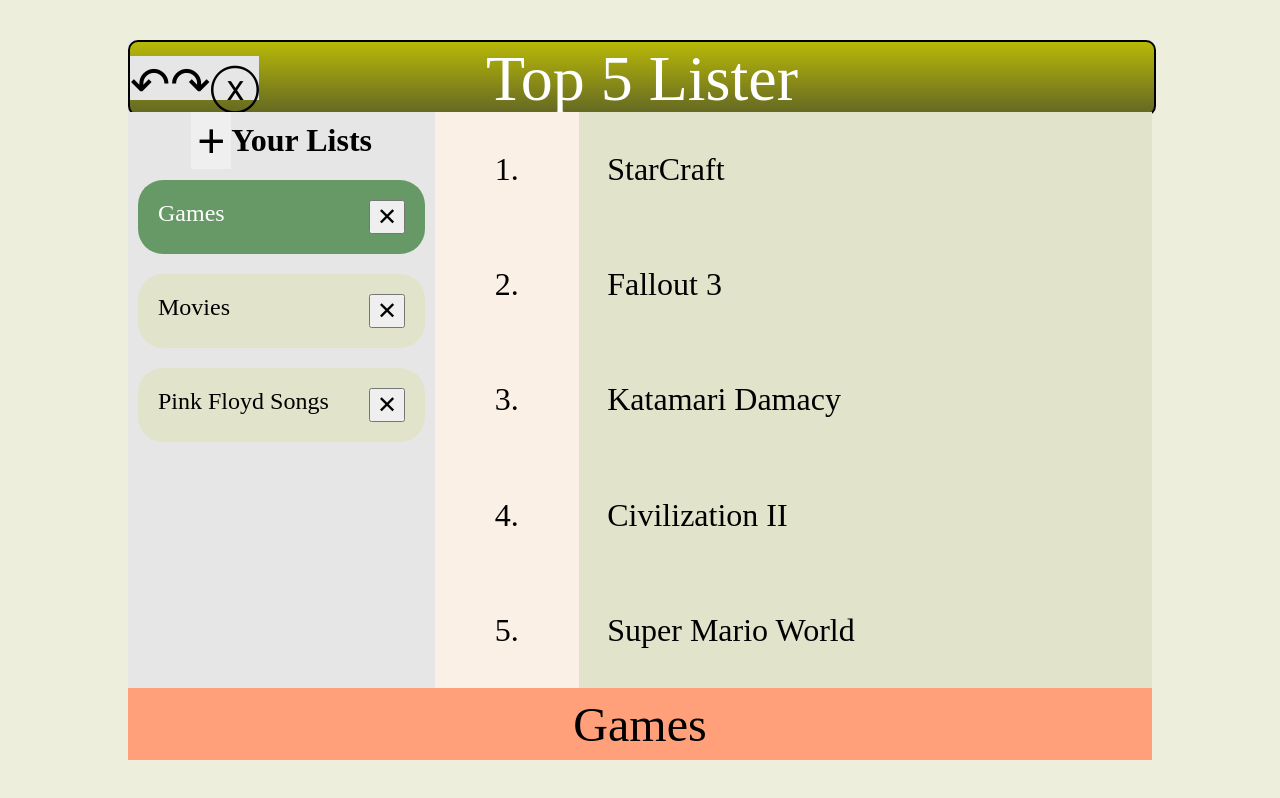
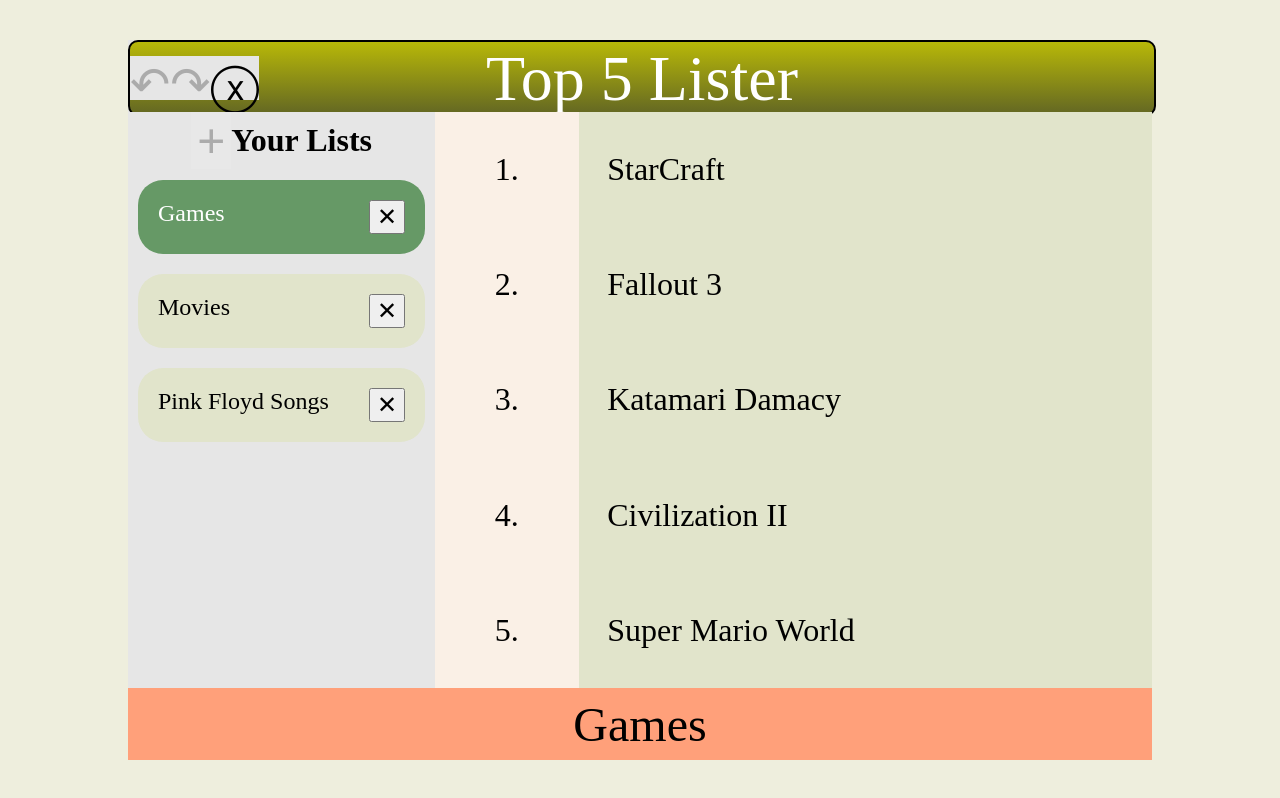
Before and after one commit to NikolaTerran/top5_lister_hw2, a React (Create React App) app: page / in a window 1280 px wide. Both pictures are taken after a click on the element "Games". Built offline with nearby package versions, Linux system fonts and the light colour scheme.

Commit message:
11. foolproof design

```diff
--- a/src/App.js
+++ b/src/App.js
@@ -28,8 +28,17 @@
             gonnaDeleteThis : null,
             undoStuff: {},
             undoIndex: 0,
+            undoButton: "top5-button-disabled",
+            redoButton: "top5-button-disabled",
+            closeButton: "top5-button-disabled",
+            addButton: "top5-button"
         }
     }
+
+    clearTransaction = () =>{
+        this.setState({undoStuff: {}, undoIndex: 0, undoButton: "top5-button-disabled",redoButton: "top5-button-disabled"})
+    }
+
     sortKeyNamePairsByName = (keyNamePairs) => {
         keyNamePairs.sort((keyPair1, keyPair2) => {
             // GET THE LISTS
@@ -39,6 +48,8 @@
     // THIS FUNCTION BEGINS THE PROCESS OF CREATING A NEW LIST
     createNewList = () => {
         // FIRST FIGURE OUT WHAT THE NEW LIST'S KEY AND NAME WILL BE
+        if(this.state.addButton !== "top5-button-disabled"){
+
         let newKey = this.state.sessionData.nextKey;
         let newName = "Untitled" + newKey;
 
@@ -73,7 +84,9 @@
             // IS AN AFTER EFFECT
             this.db.mutationCreateList(newList);
             this.db.mutationUpdateSessionData(this.state.sessionData);
+            this.loadList(newKey)
         });
+        }
     }
     renameList = (key, newName) => {
         let newKeyNamePairs = [...this.state.sessionData.keyNamePairs];
@@ -102,6 +115,7 @@
         }), () => {
             // AN AFTER EFFECT IS THAT WE NEED TO MAKE SURE
             // THE TRANSACTION STACK IS CLEARED
+            this.clearTransaction()
             let list = this.db.queryGetList(key);
             list.name = newName;
             this.db.mutationUpdateList(list);
@@ -116,6 +130,8 @@
             sessionData: prevState.sessionData
         }), () => {
             // ANY AFTER EFFECTS?
+            this.clearTransaction()
+            this.setState({closeButton:"top5-button",addButton:"top5-button-disabled"})
         });
     }
     // THIS FUNCTION BEGINS THE PROCESS OF CLOSING THE CURRENT LIST
@@ -126,6 +142,8 @@
             sessionData: this.state.sessionData
         }), () => {
             // ANY AFTER EFFECTS?
+            this.clearTransaction()
+            this.setState({closeButton:"top5-button-disabled",addButton:"top5-button"})
         });
     }
     deleteList = (keyNamePairs) => {
@@ -161,6 +179,10 @@
                 keyNamePairs: newKeyNamePairs
             }
         }), () => {
+            if(shownList === null){
+                this.clearTransaction()
+                this.setState({closeButton:"top5-button-disabled",addButton:"top5-button"})
+            }
             this.db.mutationDeleteList(newKeyNamePairs,listKeyPair.key)
             this.db.mutationUpdateSessionData(this.state.sessionData);
         });
@@ -179,9 +201,12 @@
             name: this.state.currentList.name,
             items: this.state.currentList.items
         };
-        if(flag === "undo" || flag === "redo"){
+        if(flag === "undo"){
             newList.items[id] = item;
-            this.setState({currentList : newList})
+            this.setState({currentList : newList, redoButton : "top5-button"})
+        }else if(flag === "redo"){
+            newList.items[id] = item;
+            this.setState({currentList : newList, undoButton : "top5-button"})
         }else{
             let i = this.state.undoIndex
             let newUndo = this.state.undoStuff
@@ -191,7 +216,7 @@
             }
             newUndo[this.state.undoIndex] = {action : "rename", id : id, name : newList.items[id], newName : item}
             newList.items[id] = item;
-            this.setState({currentList : newList,undoStuff : newUndo,undoIndex : this.state.undoIndex+1})
+            this.setState({currentList : newList,undoStuff : newUndo,undoIndex : this.state.undoIndex+1, undoButton : "top5-button", redoButton : "top5-button-disabled"})
         }
         this.db.mutationUpdateList(this.state.currentList);
     }
@@ -217,8 +242,10 @@
             condition--;
         }
 
-        if(flag === "undo" || flag === "redo"){
-            this.setState({currentList : newList})
+        if(flag === "undo"){
+            this.setState({currentList : newList, redoButton : "top5-button"})
+        }else if(flag === "redo"){
+            this.setState({currentList : newList, undoButton : "top5-button"})
         }else{
             let i = this.state.undoIndex
             let newUndo = this.state.undoStuff
@@ -227,7 +254,7 @@
                 i++
             }
             newUndo[this.state.undoIndex] = {action : "move", src : dest, dest : src}
-            this.setState({currentList : newList,undoStuff : newUndo,undoIndex : this.state.undoIndex+1})
+            this.setState({currentList : newList,undoStuff : newUndo,undoIndex : this.state.undoIndex+1, undoButton : "top5-button", redoButton : "top5-button-disabled"})
         }
 
         this.setState({currentList : newList});
@@ -237,13 +264,17 @@
     undoCurrentList = () =>{
         if(this.state.undoIndex !== 0){
             let undoIns = this.state.undoStuff[this.state.undoIndex-1]
+            let updateUndoButton = "top5-button"
+            if(this.state.undoIndex===1){
+                updateUndoButton = "top5-button-disabled"
+            }
             if(undoIns.action === "rename"){
-                this.setState({undoIndex : this.state.undoIndex-1}, () => {
+                this.setState({undoIndex : this.state.undoIndex-1, undoButton : updateUndoButton}, () => {
                     this.renameItem(undoIns.id,undoIns.name,"undo");
                 });
             }
             if(undoIns.action === "move"){
-                this.setState({undoIndex : this.state.undoIndex-1}, () => {
+                this.setState({undoIndex : this.state.undoIndex-1, undoButton : updateUndoButton}, () => {
                     this.moveItem(undoIns.src,undoIns.dest,"undo");
                 });
             }
@@ -253,13 +284,17 @@
     redoCurrentList = () =>{
         if(this.state.undoIndex < Object.keys(this.state.undoStuff).length){
             let undoIns = this.state.undoStuff[this.state.undoIndex]
+            let updateRedoButton = "top5-button"
+            if(this.state.undoIndex===(Object.keys(this.state.undoStuff).length - 1)){
+                updateRedoButton = "top5-button-disabled"
+            }
             if(undoIns.action === "rename"){
-                this.setState({undoIndex : this.state.undoIndex+1}, () => {
+                this.setState({undoIndex : this.state.undoIndex+1, redoButton : updateRedoButton}, () => {
                     this.renameItem(undoIns.id,undoIns.newName,"redo");
                 });
             }
             if(undoIns.action === "move"){
-                this.setState({undoIndex : this.state.undoIndex+1}, () => {
+                this.setState({undoIndex : this.state.undoIndex+1, redoButton : updateRedoButton}, () => {
                     this.moveItem(undoIns.dest,undoIns.src,"redo");
                 });
             }
@@ -282,12 +317,16 @@
             <div id="app-root" onKeyDown={this.handleKeyPress}>
                 <Banner
                     title='Top 5 Lister'
+                    undoButton={this.state.undoButton}
+                    redoButton={this.state.redoButton}
+                    closeButton={this.state.closeButton}
                     closeCallback={this.closeCurrentList}
                     undoCallback={this.undoCurrentList}
                     redoCallback={this.redoCurrentList}
                 />
                 <Sidebar
                     heading='Your Lists'
+                    addButton={this.state.addButton}
                     currentList={this.state.currentList}
                     keyNamePairs={this.state.sessionData.keyNamePairs}
                     createNewListCallback={this.createNewList}
--- a/src/components/Banner.js
+++ b/src/components/Banner.js
@@ -3,11 +3,14 @@
 
 export default class Banner extends React.Component {
     render() {
-        const {title,closeCallback, undoCallback, redoCallback} = this.props;
+        const {title,closeCallback, undoCallback, redoCallback,undoButton, redoButton, closeButton} = this.props;
         return (
             <div id="top5-banner">
                 {title}
                 <EditToolbar
+                    undoButton = {undoButton}
+                    redoButton = {redoButton}
+                    closeButton = {closeButton}
                     closeCallback = {closeCallback}
                     undoCallback = {undoCallback}
                     redoCallback = {redoCallback}
--- a/src/components/EditToolbar.js
+++ b/src/components/EditToolbar.js
@@ -16,19 +16,19 @@
             <div id="edit-toolbar">
                 <div
                     id='undo-button'
-                    className="top5-button"
+                    className={this.props.undoButton}
                     onClick={this.handleUndo}>
                         &#x21B6;
                 </div>
                 <div
                     id='redo-button'
-                    className="top5-button"
+                    className={this.props.redoButton}
                     onClick={this.handleRedo}>
                         &#x21B7;
                 </div>
                 <div
                     id='close-button'
-                    className="top5-button"
+                    className={this.props.closeButton}
                     onClick={this.handleClose}>
                         &#x24E7;
                 </div>
--- a/src/components/Item.js
+++ b/src/components/Item.js
@@ -56,8 +56,10 @@
 
     handleDrop = (event) =>{
         event.preventDefault();
-        this.setState({className:"top5-item"})
-        this.props.moveItemCallback(event.dataTransfer.getData("src"),event.target.id);
+        if(event.dataTransfer.getData("src") !== event.target.id){
+            this.setState({className:"top5-item"})
+            this.props.moveItemCallback(event.dataTransfer.getData("src"),event.target.id);
+        }
     }
 
     handleUpdate = (event) => {
@@ -75,6 +77,7 @@
                     onBlur={this.handleBlur}
                     onChange={this.handleUpdate}
                     defaultValue={name}
+                    autoFocus
                 />
                 </div>
             )
--- a/src/components/ListCard.js
+++ b/src/components/ListCard.js
@@ -67,6 +67,7 @@
                     onBlur={this.handleBlur}
                     onChange={this.handleUpdate}
                     defaultValue={keyNamePair.name}
+                    autoFocus
                 />)
         }
         else {
--- a/src/components/Sidebar.js
+++ b/src/components/Sidebar.js
@@ -9,7 +9,8 @@
                 createNewListCallback,
                 deleteListCallback,
                 loadListCallback,
-                renameListCallback} = this.props;
+                renameListCallback,
+                addButton} = this.props;
         return (
             <div id="top5-sidebar">
                 <div id="sidebar-heading">
@@ -17,7 +18,7 @@
                         type="button"
                         id="add-list-button"
                         onClick={createNewListCallback}
-                        className="top5-button"
+                        className={addButton}
                         value="+" />
                     {heading}
                 </div>
```
